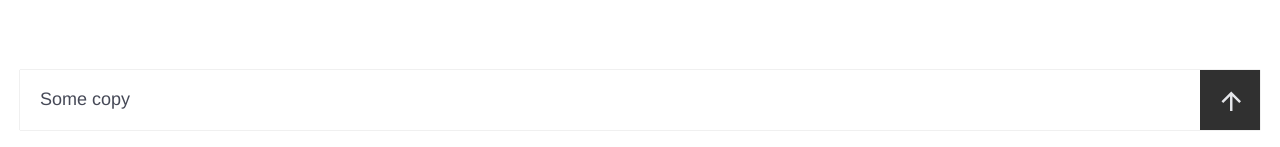
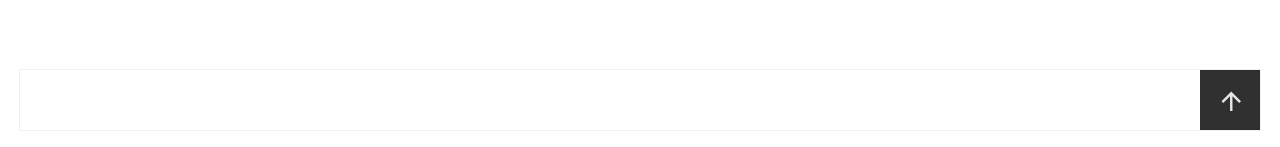
Before and after one commit to mrfade/cf-react, a React (Create React App) app: page / in a window 1280 px wide. Shown: the part 650-797 px from the top of the page. Built offline with nearby package versions, Linux system fonts and the light colour scheme.

Commit message:
add validations

```diff
--- a/src/App.js
+++ b/src/App.js
@@ -16,10 +16,15 @@ function App() {
       name: 'name',
       placeholder: 'Enter your name',
       required: true,
+      validation: 'email'
     },
     {
       type: 'robot-message',
       label: 'Great!',
+    },
+    {
+      type: 'robot-message',
+      label: 'One more question',
     },
     {
       type: 'text',
--- a/src/components/CfInput.js
+++ b/src/components/CfInput.js
@@ -10,7 +10,7 @@ export default function CfInput () {
 
   const inputRef = useRef(null);
 
-  const { value, disabled } = useSelector(state => state.input);
+  const { value, disabled, required, placeholder } = useSelector(state => state.input);
   const { currentQuestion } = useSelector(state => state.app);
   const dispatch = useDispatch();
 
@@ -28,7 +28,7 @@ export default function CfInput () {
       <CfInputControlElements />
 
       <div className="inputWrapper">
-        <textarea ref={inputRef} value={value} onChange={(e) => handleInputChange(e.target.value)} disabled={disabled} type="input" tabIndex={1} rows="1" placeholder="Some copy" style={{ height: '60px' }}></textarea>
+        <textarea ref={inputRef} value={value} onChange={(e) => handleInputChange(e.target.value)} disabled={disabled} type="input" tabIndex={1} rows="1" placeholder={placeholder ?? 'Write your answer'} style={{ height: '60px' }}></textarea>
 
         <CfSubmitButton />
       </div>
--- a/src/stores/chat.js
+++ b/src/stores/chat.js
@@ -1,4 +1,4 @@
-import { createSlice, current } from '@reduxjs/toolkit';
+import { createSlice } from '@reduxjs/toolkit';
 
 export const chatSlice = createSlice({
   name: 'chat',
--- a/src/stores/input.js
+++ b/src/stores/input.js
@@ -9,6 +9,7 @@ export const inputSlice = createSlice({
     disabled: true,
     required: false,
     placeholder: '',
+    validation: null, // string or array of strings or function
   },
   reducers: {
     setType: (state, action) => {
@@ -33,10 +34,14 @@ export const inputSlice = createSlice({
 
     setPlaceholder: (state, action) => {
       state.placeholder = action.payload;
+    },
+
+    setValidation: (state, action) => {
+      state.validation = action.payload;
     }
   }
 });
 
-export const { setType, setValue, setName, setDisabled, setRequired, setPlaceholder } = inputSlice.actions;
+export const { setType, setValue, setName, setDisabled, setRequired, setPlaceholder, setValidation } = inputSlice.actions;
 
 export default inputSlice.reducer;
--- /dev/null
+++ b/src/validations/email.js
@@ -0,0 +1,7 @@
+export default function email (value) {
+  if (typeof value !== 'string') {
+    return false;
+  }
+
+  return /^[a-zA-Z0-9.!#$%&'*+/=?^_`{|}~-]+@[a-zA-Z0-9-]+(?:\.[a-zA-Z0-9-]+)*$/.test(value);
+}
--- /dev/null
+++ b/src/validations/index.js
@@ -0,0 +1,11 @@
+import email from './email';
+import required from './required';
+import minLength from './minLength';
+import maxLength from './maxLength';
+
+export {
+  email,
+  required,
+  minLength,
+  maxLength,
+};
--- /dev/null
+++ b/src/validations/maxLength.js
@@ -0,0 +1,7 @@
+export default function maxLength (value, maxLength) {
+  if (typeof value !== 'string') {
+    return false;
+  }
+
+  return value.length <= maxLength;
+}
--- /dev/null
+++ b/src/validations/minLength.js
@@ -0,0 +1,7 @@
+export default function minLength (value, minLength) {
+  if (typeof value !== 'string') {
+    return false;
+  }
+
+  return value.length >= minLength;
+}
--- /dev/null
+++ b/src/validations/required.js
@@ -0,0 +1,3 @@
+export default function required(value) {
+  return value !== undefined || value !== null || value !== ''
+}
```
Also changed, not shown: src/stores/app.js (+9 -0 lines).
